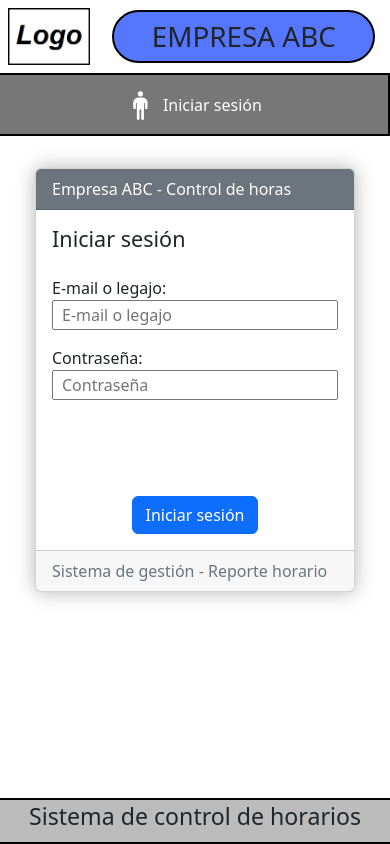
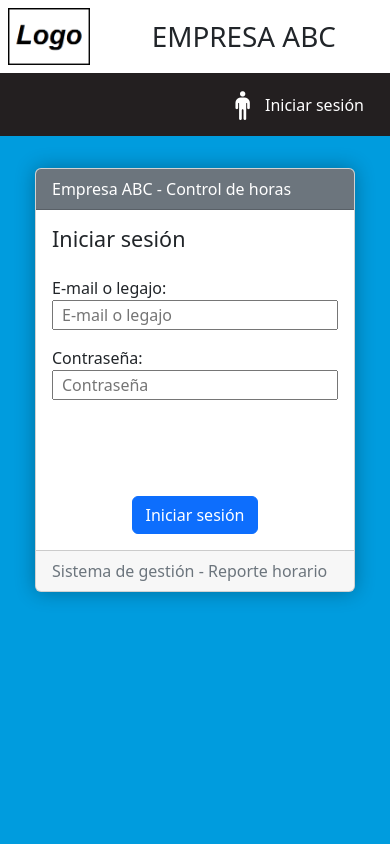
Before and after one commit to dollycalvo/sgpartes, a Django app: page / in a window 390 px wide. Run offline with Django 3.2, Linux system fonts and the light colour scheme.

Commit message:
Cambios CSS completos

```diff
--- a/partes/static/css/sgpartes.css
+++ b/partes/static/css/sgpartes.css
@@ -1,10 +1,11 @@
 @import url("https://cdn.jsdelivr.net/npm/bootstrap-icons@1.11.2/font/bootstrap-icons.min.css");
 
 :root {
-    --color-celeste: #5577ff;
-    --color-footer: #bbbbbb;
-    --color-navbar: #777777;
-    --color-bordes: #000000;
+    --color-celeste: #006fba;
+    --color-celeste-claro: #009cde;
+    --color-footer: #6C757D;
+    --color-navbar: #231f20;
+    --color-bordes: #231f20;
     --color-persona: #ffffff;
 }
 
@@ -40,8 +41,8 @@
     }
 
     header > h1 {
-        background-color: var(--color-celeste);
-        border: 2px solid var(--color-bordes);
+        background-color: #ffffff;
+        /* border: 2px solid var(--color-bordes); */
         width: 90%;
         border-radius: 250px;
         padding: 0.5rem 0;
@@ -50,21 +51,31 @@
     }
 
     .navbar {
+        order: 1;
         grid-area: navbar;
         border-top: 2px solid var(--color-bordes);
         border-bottom: 2px solid var(--color-bordes);
-        /* border-left: 2px solid var(--color-bordes); */
         border-right: 2px solid var(--color-bordes);
         background: var(--color-navbar) !important;
         display: flex !important;
         align-items: center;
         justify-content: top !important;
-        flex-direction: column !important;
+        flex-direction: row !important;
         width: 100%;
+    }
+
+    #separador {
+        order: 2;
+        flex-grow: 1;
+    }
+
+    #divNombreUsuario {
+        display: none;
     }
 
     .navbar-nav {
         display: flex !important;
+        flex-direction: row !important;
         align-items: center !important;
         justify-content: top !important;
     }
@@ -72,10 +83,47 @@
     #infoLogin {
         cursor: pointer;
         color: var(--color-persona);
+        order: 3;
     }
 
     .imagen-logo {
         display: none;
+    }
+
+    .nav-inicio {
+        display: none;
+    }
+
+    .nav-link {
+        margin-right: 1rem;
+    }
+
+    .popup-cerrar-sesion {
+        position: absolute;
+        padding: 1rem 1rem;
+        background-color: var(--color-footer);
+        margin-top: 8rem;
+        right: 0;
+        text-wrap: nowrap;
+        z-index: 99;
+        box-shadow: 0 0 1rem rgba(0, 0, 0, 0.7);
+        border-radius: 0.2rem;
+        display: none;
+    }
+
+    .btn-cerrar-sesion:hover {
+        background-color: var(--color-navbar);
+        text-shadow: 0 0 5px white;
+        box-shadow: 0 0 1rem #000000 inset;
+        color: #fff;
+    }
+
+    .popup-cerrar-sesion-mostrar-large {
+        display: none;
+    }
+
+    .popup-cerrar-sesion-mostrar-small {
+        display: block;
     }
 }
 
@@ -171,6 +250,7 @@ footer {
     padding-top: 2rem;
     overflow-y: auto;
     grid-area: main-content;
+    background-color: var(--color-celeste-claro);
 }
 
 .ml-1rem {
--- a/partes/static/js/sgpartes.js
+++ b/partes/static/js/sgpartes.js
@@ -1,7 +1,10 @@
 const divNombreUsuario = document.querySelector("#divNombreUsuario");
-const popupCerrarSesion = document.querySelector(".popup-cerrar-sesion");
+const btnCerrarSesion = document.querySelector(".btn-cerrar-sesion");
+const popupCerrarSesionLarge = document.querySelector("#popup-large");
+const popupCerrarSesionSmall = document.querySelector("#popup-small");
 const loginIcon = document.querySelector("#infoLogin > div:nth-child(1)");
 const loginSection = document.querySelector("#infoLogin");
+const logoPersona = document.querySelector(".bi-person-standing");
 
 function changeHands() {
     loginIcon.classList.toggle("bi-person-standing");
@@ -18,12 +21,21 @@ loginSection.addEventListener("mouseout", () => {
 
 if (divNombreUsuario) {
     divNombreUsuario.addEventListener("mouseover", () => {
-        popupCerrarSesion.classList.add("popup-cerrar-sesion-mostrar");
+        popupCerrarSesionLarge.classList.add("popup-cerrar-sesion-mostrar-large");
+        popupCerrarSesionSmall.classList.add("popup-cerrar-sesion-mostrar-small");
     });
 }
 
-if (popupCerrarSesion) {
-    popupCerrarSesion.addEventListener("mouseout", () => {
-        popupCerrarSesion.classList.remove("popup-cerrar-sesion-mostrar");
+if (logoPersona) {
+    logoPersona.addEventListener("touchend", () => {
+        popupCerrarSesionLarge.classList.add("popup-cerrar-sesion-mostrar-large");
+        popupCerrarSesionSmall.classList.add("popup-cerrar-sesion-mostrar-small");
     });
 }
+
+if (btnCerrarSesion) {
+    btnCerrarSesion.addEventListener("mouseout", () => {
+        popupCerrarSesionLarge.classList.remove("popup-cerrar-sesion-mostrar-large");
+        popupCerrarSesionSmall.classList.remove("popup-cerrar-sesion-mostrar-small");
+    });
+}
--- a/partes/templates/base.html
+++ b/partes/templates/base.html
@@ -22,17 +22,23 @@
         <div class="seccion-logo">
             <img src="{% static 'images/logo2.png' %}">
         </div>
-        <nav class="navbar navbar-expandx justify-content-start px-05rem">
+        <nav class="navbar justify-content-start px-05rem">
             <img class="imagen-logo" src="{% static 'images/logo2.png' %}">
             {% comment %} <div id="infoLogin" class="mr-2rem d-flex flex-row justify-content-center align-items-center"> {% endcomment %}
+            <div id="separador"></div>
             <div id="infoLogin" class="d-flex flex-row justify-content-center align-items-center">
                 <div class="bi bi-person-standing mr-05rem"></div>
                 {% if request.session.usuario %}
-                    <div>
-                        <a class="nav-item nav-link popup-cerrar-sesion" href="login?logout">Cerrar sesión</a>
+                    <div id="popup-large" class="popup-cerrar-sesion">
+                        <a class="nav-item nav-link btn-cerrar-sesion" href="login?logout">Cerrar sesión</a>
                     </div>
                     <div id="divNombreUsuario">
                         {{request.session.nombre_usuario}}
+                    </div>
+                    <div id="popup-small" class="popup-cerrar-sesion">
+                        {{request.session.nombre_usuario}}
+                        <hr>
+                        <a class="nav-item nav-link btn-cerrar-sesion" href="login?logout">Cerrar sesión</a>
                     </div>
                 {% else %}
                 <a class="nav-item nav-link link-login" href="login">Iniciar sesión</a>
@@ -52,10 +58,10 @@
                 </div>
             </div>
         </main>
-
+{% comment %}
         <footer>
             <h3>Sistema de control de horarios</h3>
-        </footer>
+        </footer> {% endcomment %}
     </div><!-- Fin del layout de la página -->
 
   <!-- Bootstrap JavaScript Libraries -->
--- a/partes/templates/components/nav_links.html
+++ b/partes/templates/components/nav_links.html
@@ -1,4 +1,4 @@
-<a class="nav-item nav-link" href="/">Inicio</a>
+<a class="nav-item nav-link nav-inicio" href="/">Inicio</a>
 {% if request.session.dashboard_habilitado %}
     {% if seleccionado == "Dashboard" %}
         <a class="nav-item nav-link active" href="dashboard" aria-current="page">Dashboard<span class="visually-hidden">(current)</span></a>
```
Also changed, not shown: other parts of partes/static/css/sgpartes.css (+33 -25 lines), soportes.db.sqlite3.
